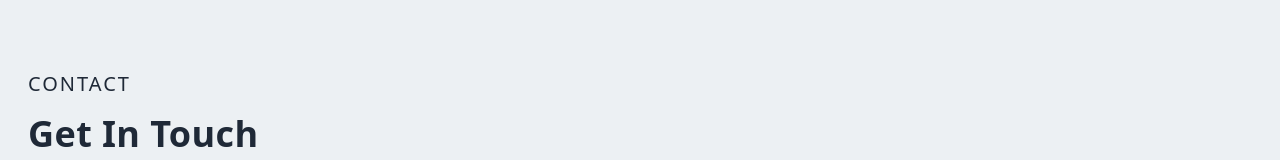
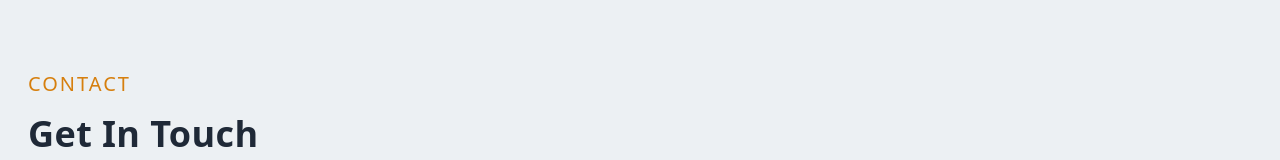
Before and after one commit to laujoseph/Portfolio, a Next.js app in the folder portfolio-nextjs/: page / in a window 1280 px wide. Shown: the part 3049-3209 px from the top of the page. Built offline with nearby package versions, Linux system fonts and the light colour scheme.

Commit message:
Minor css adjustments

```diff
--- a/portfolio-nextjs/components/Contact.jsx
+++ b/portfolio-nextjs/components/Contact.jsx
@@ -8,10 +8,15 @@ import { HiOutlineChevronDoubleUp } from "react-icons/hi";
 import Link from "next/link";
 
 const Contact = () => {
+  const openInNewTab = (url) => {
+    window.open(url, "_blank", "noopener, noreferrer");
+  };
   return (
     <div id="contact" className="w-full lg:h-screen">
       <div className="max-w-[1240px] m-auto px-2 py-16 w-full">
-        <p className="text-xl tracking-widest uppercase text-[#]">Contact</p>
+        <p className="text-xl tracking-widest uppercase text-[#d67f0e]">
+          Contact
+        </p>
         <h2 className="py-4">Get In Touch</h2>
         <div className="grid lg:grid-cols-5 gap-8">
           {/* left */}
--- a/portfolio-nextjs/pages/nynaairlines.jsx
+++ b/portfolio-nextjs/pages/nynaairlines.jsx
@@ -26,7 +26,7 @@ const nynaairlines = () => {
         <div className="col-span-4">
           <p>Project</p>
           <h2>Overview</h2>
-          <p>
+          <p className="py-5">
             A collaborative project with two other team members. Nyna Airlines
             is a web-based Flight Booking System. Features include ticket
             booking, flight search and manage booking. Stripe API was integrated
```
